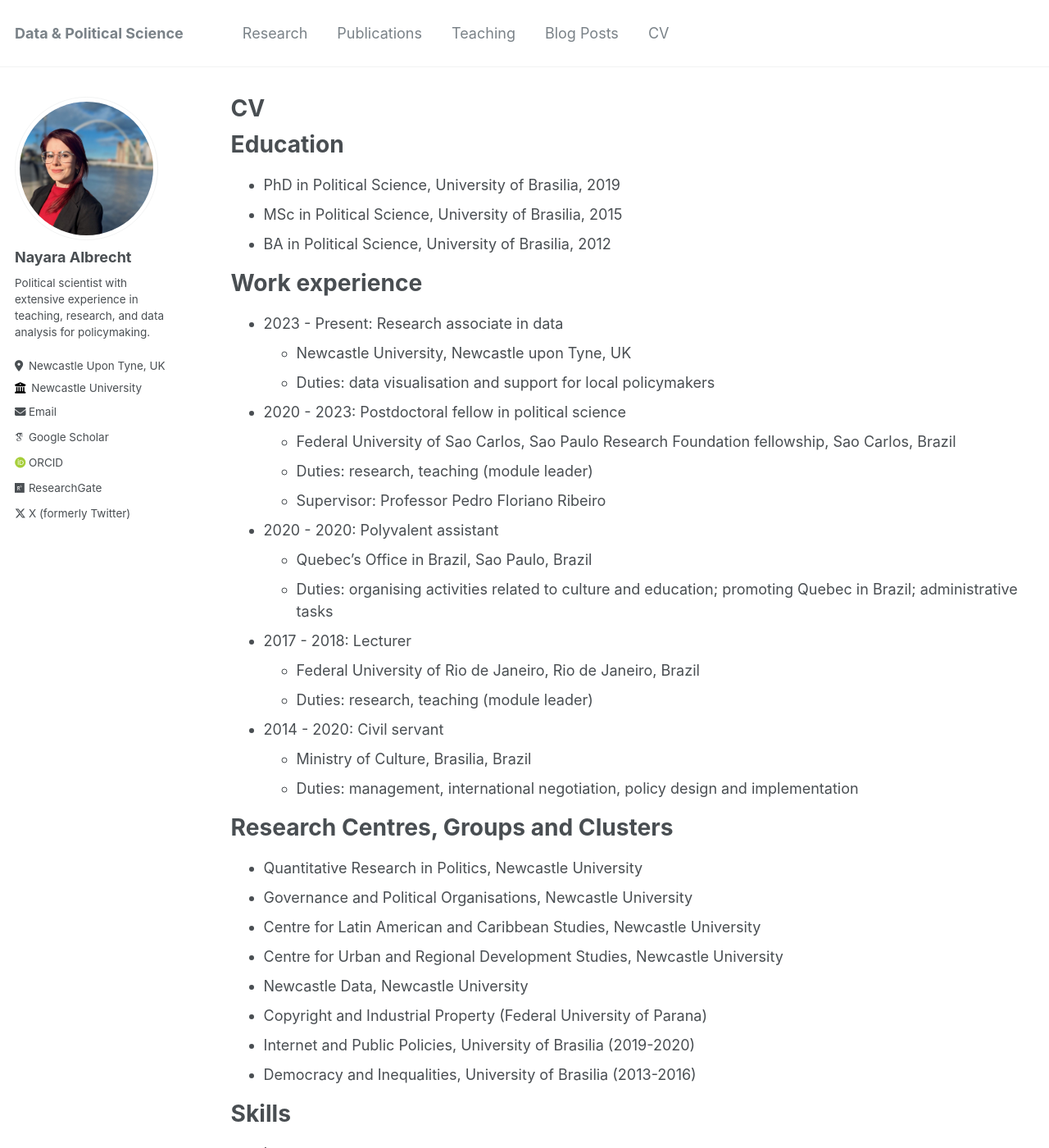
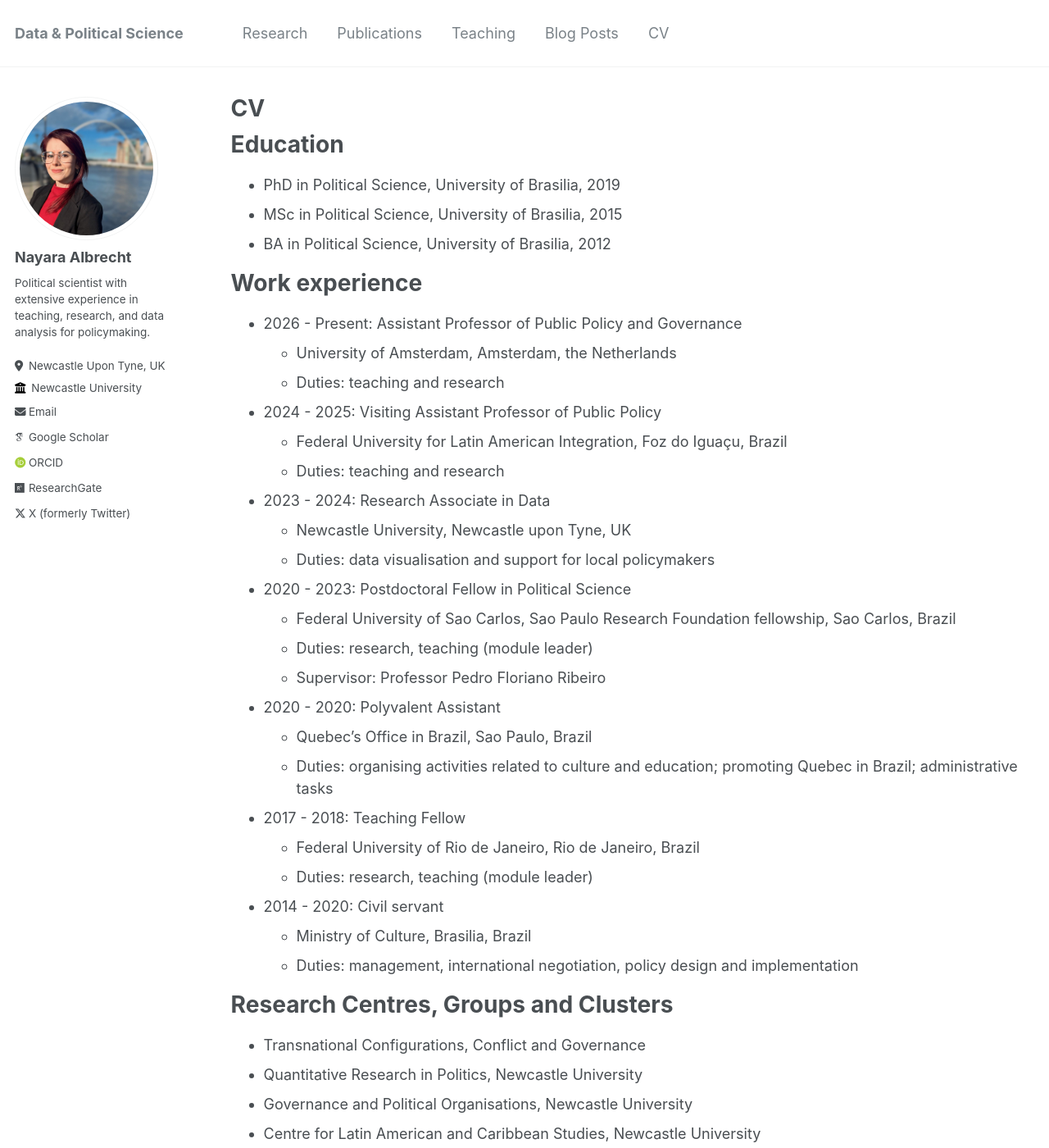
Before and after one commit to nayalbrecht/nayalbrecht.github.io, a Jekyll site: the page built from _pages/cv.md, in a window 1280 px wide and 1400 px high. Shown: the whole window at 82% size. Built offline with Jekyll 4.4.1, drawn with Linux system fonts in a browser that asks for light colours; some web fonts are replaced.

Commit message:
Update cv.md

```diff
--- a/_pages/cv.md
+++ b/_pages/cv.md
@@ -17,20 +17,28 @@ Education
 
 Work experience
 ======
-* 2023 - Present: Research associate in data
+* 2026 - Present: Assistant Professor of Public Policy and Governance
+  * University of Amsterdam, Amsterdam, the Netherlands
+  * Duties: teaching and research
+
+* 2024 - 2025: Visiting Assistant Professor of Public Policy
+  * Federal University for Latin American Integration, Foz do Iguaçu, Brazil
+  * Duties: teaching and research
+
+* 2023 - 2024: Research Associate in Data
   * Newcastle University, Newcastle upon Tyne, UK
   * Duties: data visualisation and support for local policymakers
 
-* 2020 - 2023: Postdoctoral fellow in political science
+* 2020 - 2023: Postdoctoral Fellow in Political Science
   * Federal University of Sao Carlos, Sao Paulo Research Foundation fellowship, Sao Carlos, Brazil
   * Duties: research, teaching (module leader)
   * Supervisor: Professor Pedro Floriano Ribeiro
 
-* 2020 - 2020: Polyvalent assistant
+* 2020 - 2020: Polyvalent Assistant
   * Quebec's Office in Brazil, Sao Paulo, Brazil
   * Duties: organising activities related to culture and education; promoting Quebec in Brazil; administrative tasks
 
-* 2017 - 2018: Lecturer
+* 2017 - 2018: Teaching Fellow
   * Federal University of Rio de Janeiro, Rio de Janeiro, Brazil
   * Duties: research, teaching (module leader)
 
@@ -40,6 +48,7 @@ Work experience
 
 Research Centres, Groups and Clusters
 ======
+* Transnational Configurations, Conflict and Governance
 * Quantitative Research in Politics, Newcastle University
 * Governance and Political Organisations, Newcastle University
 * Centre for Latin American and Caribbean Studies, Newcastle University
```
